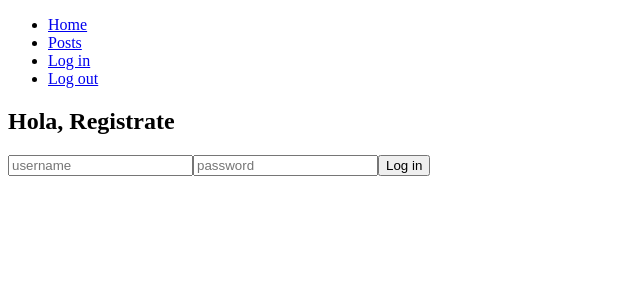
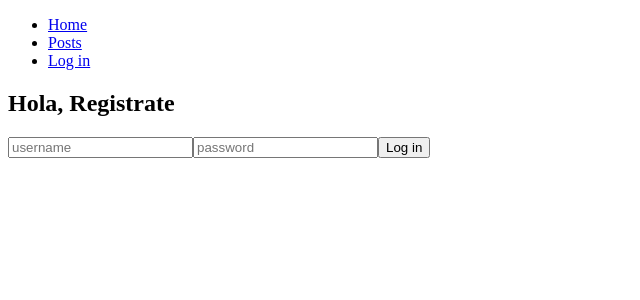
Before and after one commit to ricardosikic/react-landing-postulacion, a React (Create React App) app: page /login in a window 1280 px wide. Shown: the top 300 px of the page, without its empty margins (0-640 px from the left). Built offline with nearby package versions, Linux system fonts and the light colour scheme.

Commit message:
agregado conditional rendering para login/logout, faltan los otros crud

```diff
--- a/src/components/nav/Nav.js
+++ b/src/components/nav/Nav.js
@@ -11,8 +11,12 @@ export const Nav = () => {
                     <ul>
                         <li><Link to='/'>Home</Link></li>
                         <li><Link to='/posts'>Posts</Link></li>
-                        <li><Link to='/login'>Log in</Link></li>
-                        <li><Link to='/logout' onClick={e => actions.logout(e)}>Log out</Link></li>
+                        {actions.isLogin ? (
+                            <li><Link to='/logout' onClick={e => actions.logout(e)}>Log out</Link></li>
+                         ):(
+                            <li><Link to='/login'>Log in</Link></li>
+                         )
+                        }
                     </ul>
                 </nav>
               )
--- a/src/store/TheContext.js
+++ b/src/store/TheContext.js
@@ -9,8 +9,8 @@ export class TheProvider extends React.Component {
     state = {
         // login data and token
         loginData: {},
-        token: ''
-
+        token: '',
+        isLogin: false
     }
 
     // login actions
@@ -42,7 +42,8 @@ export class TheProvider extends React.Component {
             console.log('recibo mi token', data.key);
             localStorage.setItem('key', data.key);
             this.setState({
-                token: this.state.token.concat(data.key)
+                token: this.state.token.concat(data.key),
+                isLogin: true
             })
         })
     }
--- a/src/views/Home.js
+++ b/src/views/Home.js
@@ -1,6 +1,7 @@
 import React, { Fragment } from 'react';
 
 export const Home = () => {
+
     return(
         <Fragment>
             <h1>Hello Home</h1>
```
